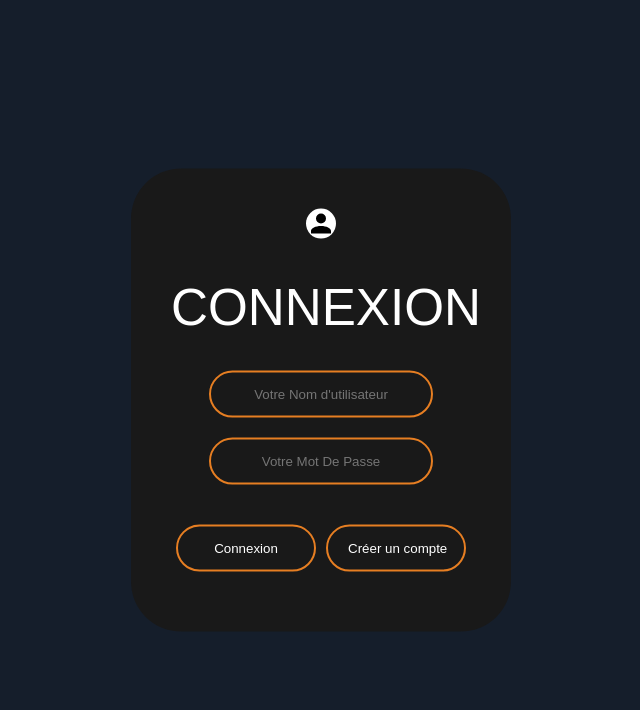
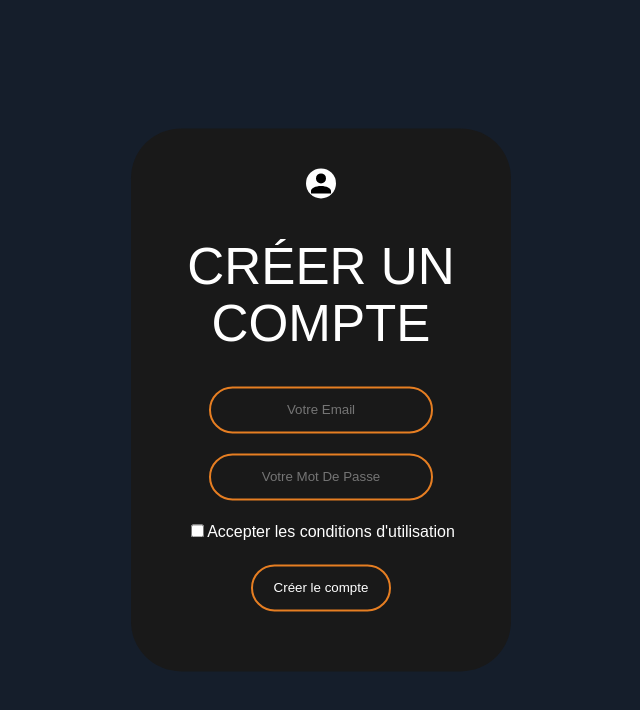
Before and after one commit to Fvbio/E-Sport-League, a React (Vite) app: page / in a window 1280 px wide. Shown: the top 710 px of the page, without its empty margins (319-959 px from the left). Built offline with nearby package versions, Linux system fonts and the light colour scheme.

Commit message:
API ONNECT

```diff
--- /dev/null
+++ b/db.json
@@ -0,0 +1,16 @@
+{
+  "users": [
+    {
+      "id": 1,
+      "email": "tata@gmail.com",
+      "password": "ZOUBIDA",
+      "acceptConditions": true
+    },
+    {
+      "email": "tatatata@gmail.com",
+      "password": "EGZVZFZZV",
+      "acceptConditions": true,
+      "id": 2
+    }
+  ]
+}
--- a/src/components/Home.jsx
+++ b/src/components/Home.jsx
@@ -1,9 +1,10 @@
 import Form from './connect/Form';
+import Register from './connect/Register';
 
 const Home = () => {
     return <>
         <h1>E LEAGUE</h1>
-        <Form/>
+        <Register/>
     </>
 }
 
--- a/src/components/connect/Register.jsx
+++ b/src/components/connect/Register.jsx
@@ -1,22 +1,3 @@
-// const Register = () => {
-//     return <>
-// <form class="box" action="#" method="post">
-//         <svg width="30" height="30" viewBox="0 0 24 24">
-//             <path
-//                 d="M12,4A4,4 0 0,1 16,8A4,4 0 0,1 12,12A4,4 0 0,1 8,8A4,4 0 0,1 12,4M12,14C16.42,14 20,15.79 20,18V20H4V18C4,15.79 7.58,14 12,14Z">
-//             </path>
-//         </svg>
-//         <h1>Créer un compte</h1>
-//         <input type="text" name="email" placeholder="Votre Email"/>
-//         <input type="password" name="password" placeholder="Votre Mot De Passe"/>
-//         <input type="checkbox" id="conditions" name="conditions"/>
-//         <label for="conditions" class="conditions-label">Accepter les conditions d'utilisation</label>
-//         <input type="submit" name="submit" value="Créer le compte"/>
-//     </form>    </>
-// }
-
-// export default Register;
-
 import React, { useState } from 'react';
 
 const Register = () => {
@@ -36,12 +17,35 @@ const Register = () => {
     setAcceptConditions(e.target.checked);
   };
 
-  const handleSubmit = (e) => {
+  const handleSubmit = async (e) => {
     e.preventDefault();
-    // Ajoutez ici la logique pour gérer la soumission du formulaire
-    console.log('Email:', email);
-    console.log('Mot de passe:', password);
-    console.log('Conditions acceptées:', acceptConditions);
+
+    // Créer un objet représentant les données du formulaire
+    const formData = {
+      email,
+      password,
+      acceptConditions,
+    };
+
+    try {
+      // Effectuer une requête POST vers le serveur JSON
+      const response = await fetch('http://localhost:3000/users', {
+    method: 'POST',
+    headers: {
+    'Content-Type': 'application/json',
+  },
+  body: JSON.stringify(formData),
+});
+
+      // Vérifier si la requête a réussi (code 201 pour création réussie)
+      if (response.status === 201) {
+        console.log('Inscription réussie !');
+      } else {
+        console.error('Erreur lors de l\'inscription');
+      }
+    } catch (error) {
+      console.error('Erreur lors de la requête POST', error);
+    }
   };
 
   return (
```
